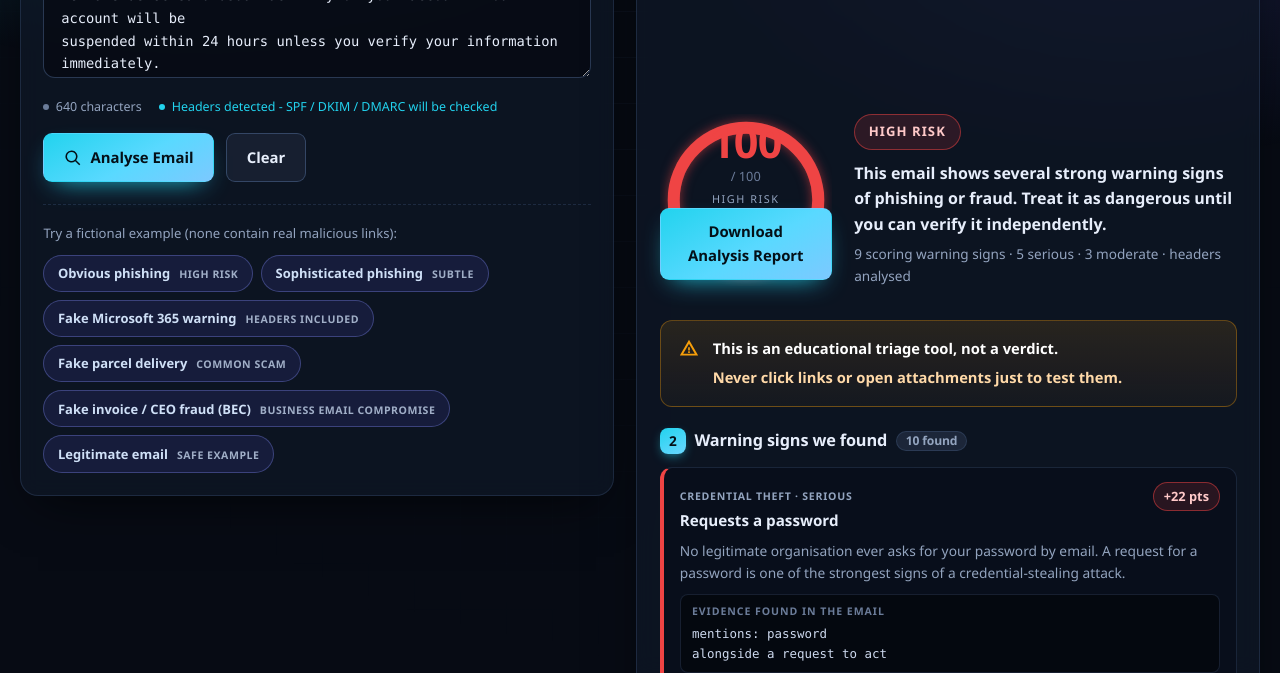
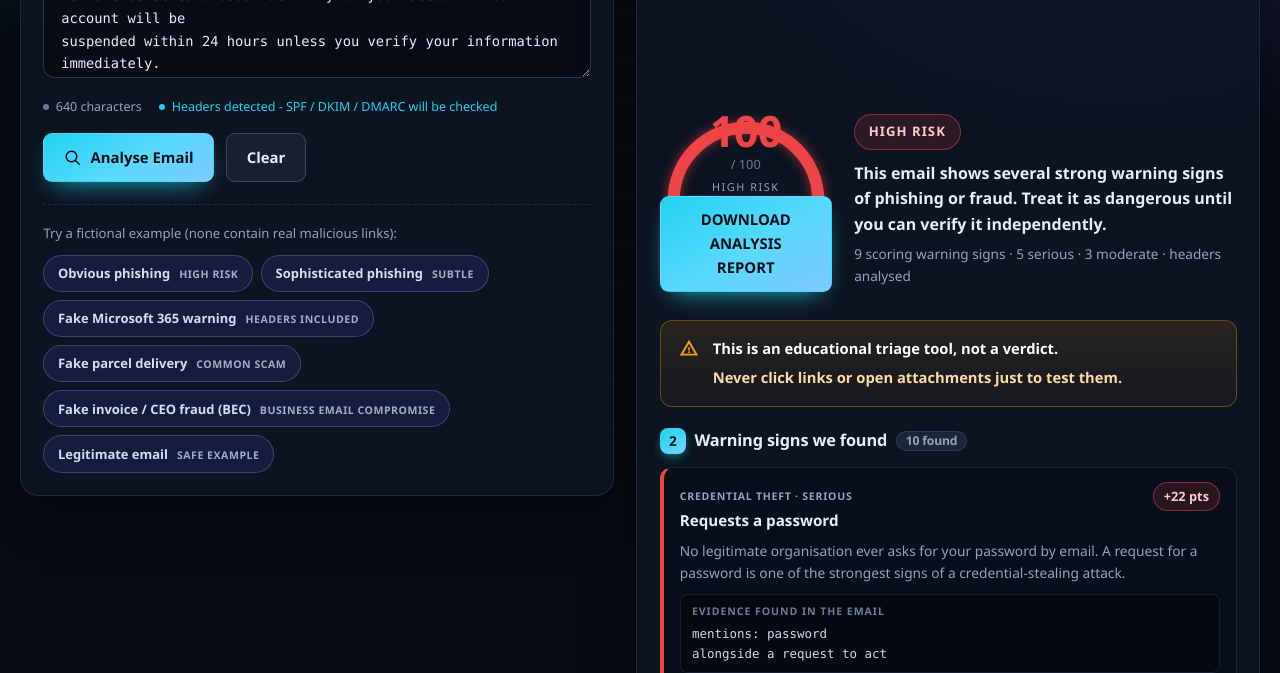
Before and after one commit to Hitesh885/Phishing-email-analyser, a plain HTML site: page index.html in a window 1280 px wide. Both pictures are taken after a click on the button "A crude, classic phishing email: panic, a threat, a password". Shown: the part 837-1510 px from the top of the page. Drawn offline with Linux system fonts and the light colour scheme.

Commit message:
Update index.html

```diff
--- a/index.html
+++ b/index.html
@@ -137,7 +137,7 @@
                 <span class="gauge-max">/ 100</span>
                 <span class="gauge-caption" id="gaugeLabel">Risk score</span>
                 <button id="exportReportBtn" type="button" class="btn btn-primary">
-  Download Analysis Report
+  DOWNLOAD ANALYSIS REPORT
 </button>
               </div>
             </div>
```
